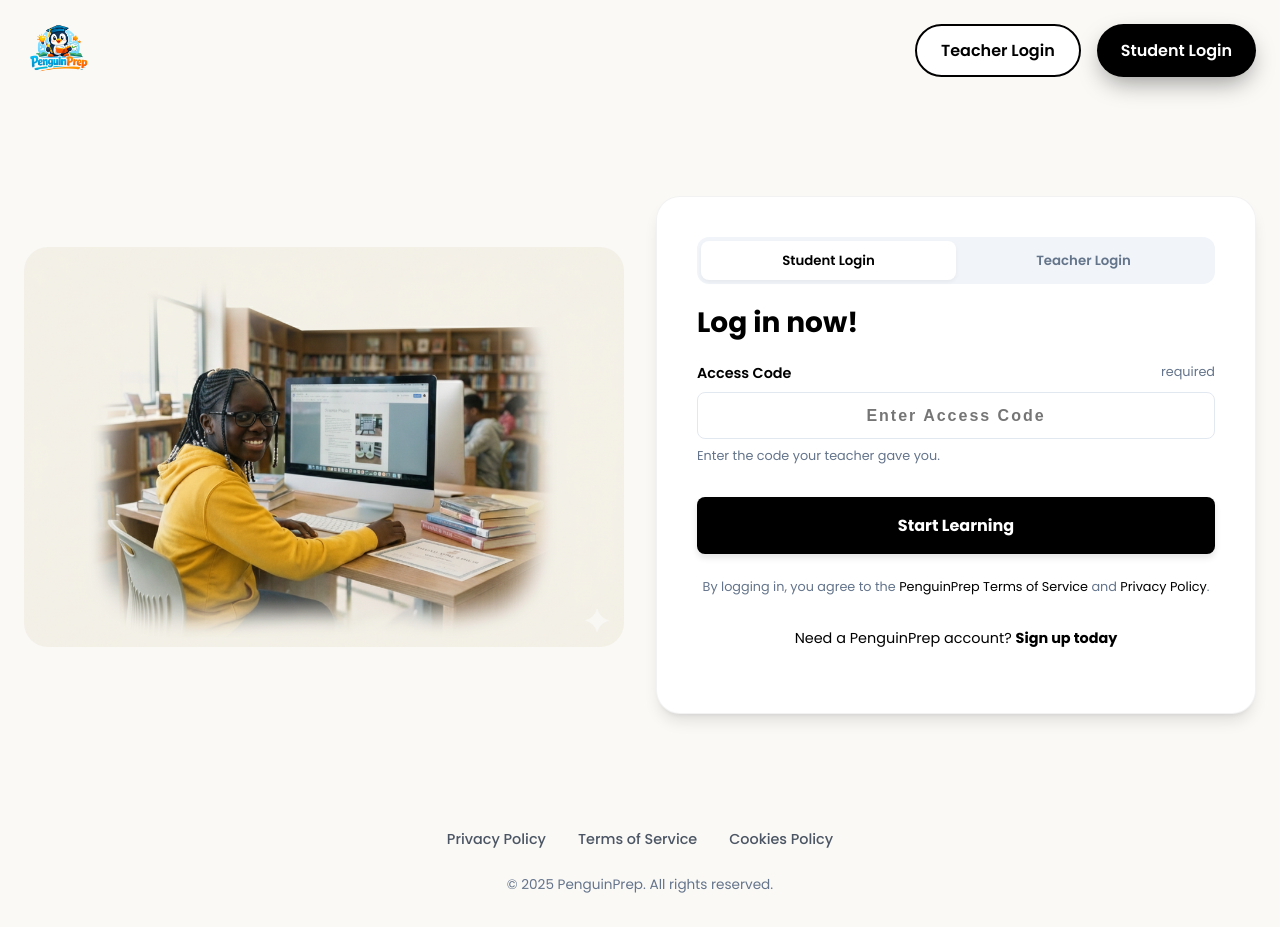
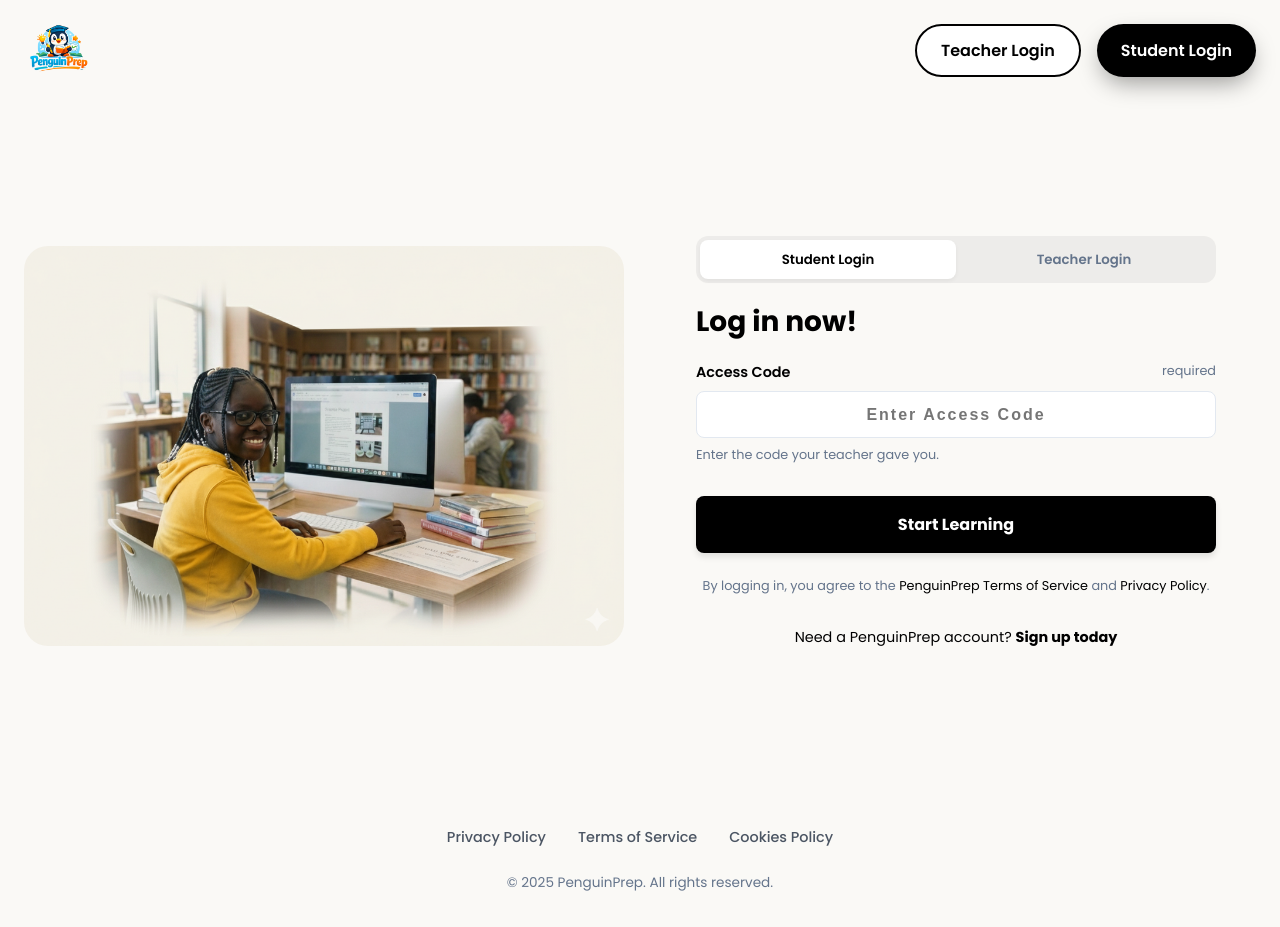
Before and after one commit to eboannan/quiz-platform, a React (Vite) app: page / in a window 1280 px wide. Built offline with nearby package versions, Linux system fonts and the light colour scheme; no server answers.

Commit message:
blend hero image and match login card background to landing page

```diff
--- a/src/components/Hero.jsx
+++ b/src/components/Hero.jsx
@@ -23,7 +23,8 @@
                         height: 'auto',
                         borderRadius: '24px',
                         display: 'block',
-                        margin: '0 auto'
+                        margin: '0 auto',
+                        mixBlendMode: 'multiply'
                     }}
                 />
             </div>
@@ -35,16 +36,14 @@
                 marginTop: '1rem' // Added back for mobile stacking
             }}>
                 <div style={{
-                    backgroundColor: 'white',
+                    backgroundColor: 'var(--color-bg)',
                     borderRadius: '24px',
-                    boxShadow: 'var(--shadow-lg)',
-                    padding: 'clamp(1.5rem, 5vw, 2.5rem)',
-                    border: '1px solid rgba(0,0,0,0.05)'
+                    padding: 'clamp(1.5rem, 5vw, 2.5rem)'
                 }}>
                     {/* Role Switcher */}
                     <div style={{
                         display: 'flex',
-                        backgroundColor: '#f1f5f9',
+                        backgroundColor: 'rgba(0,0,0,0.05)',
                         padding: '4px',
                         borderRadius: '12px',
                         marginBottom: '1.5rem'
```
